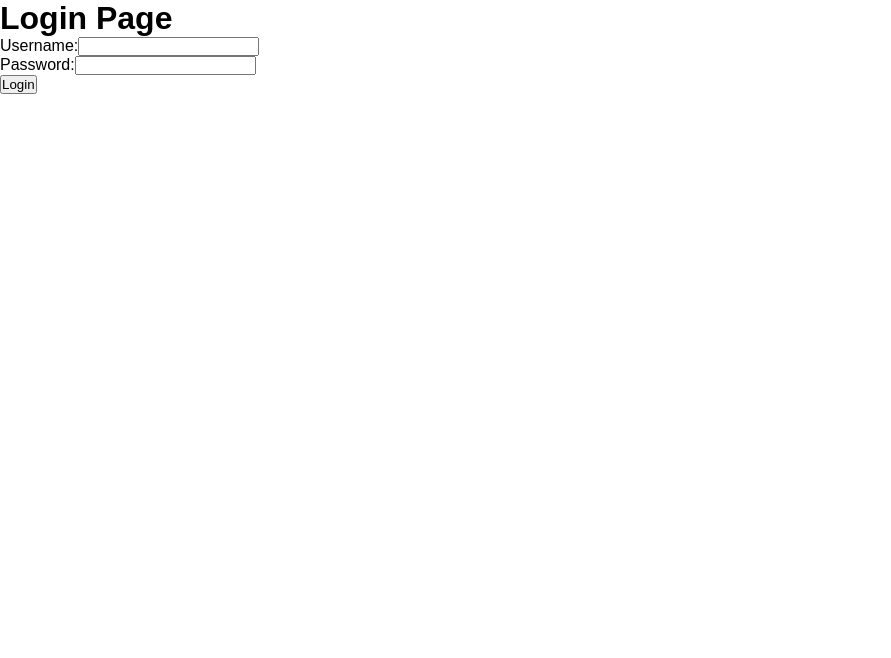
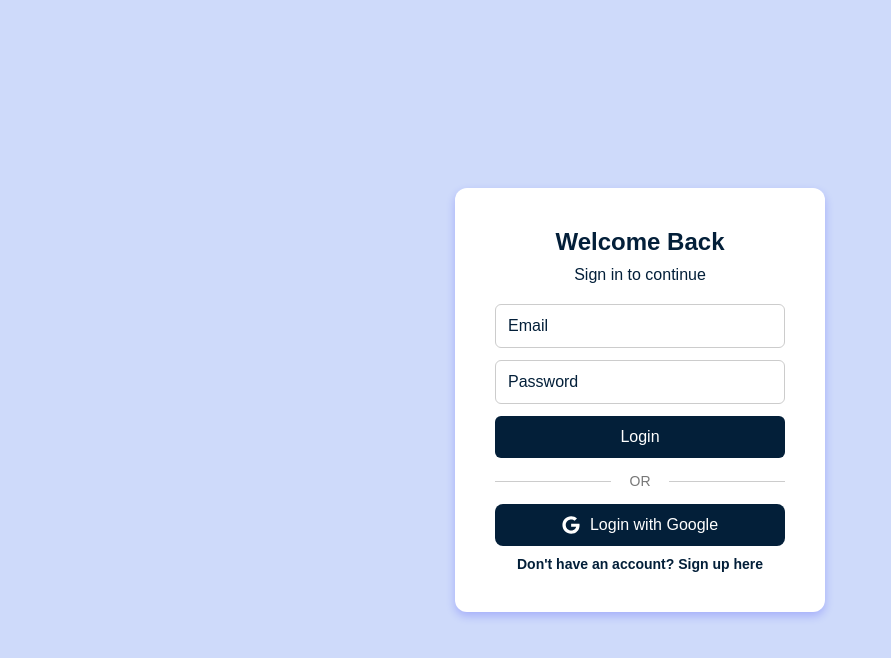
Before and after one commit to Y-elv/QTChallenge_Repo, a React (Vite) app in the folder client/: page /login in a window 1280 px wide. Shown: the top 658 px of the page, without its empty margins (0-891 px from the left). Built offline with nearby package versions, Linux system fonts and the light colour scheme.

Commit message:
feat(frontend):adding login page

```diff
--- a/client/package.json
+++ b/client/package.json
@@ -14,6 +14,7 @@
     "react-dom": "^19.0.0",
     "react-icons": "^5.5.0",
     "react-router-dom": "^6.30.0",
+    "react-toastify": "^11.0.5",
     "styled-components": "^6.1.15"
   },
   "devDependencies": {
@@ -21,6 +22,7 @@
     "@types/react": "^19.0.10",
     "@types/react-dom": "^19.0.4",
     "@types/react-router-dom": "^5.3.3",
+    "@types/react-toastify": "^4.0.2",
     "@types/styled-components": "^5.1.34",
     "@vitejs/plugin-react": "^4.3.4",
     "autoprefixer": "^10.4.20",
--- a/client/src/components/Login.tsx
+++ /dev/null
@@ -1,24 +0,0 @@
-import React from 'react';
-
-const Login: React.FC = () => {
-  return (
-    <div>
-      <h1>Login Page</h1>
-      <form>
-        <label>
-          Username:
-          <input type="text" name="username" />
-        </label>
-        <br />
-        <label>
-          Password:
-          <input type="password" name="password" />
-        </label>
-        <br />
-        <button type="submit">Login</button>
-      </form>
-    </div>
-  );
-}
-
-export default Login;
--- a/client/src/components/Home.tsx
+++ b/client/src/pages/Home.tsx
@@ -3,10 +3,12 @@ import styled from "styled-components";
 import { SlArrowDown, SlArrowUp } from "react-icons/sl";
 import { MdOutlineLanguage } from "react-icons/md";
 import { TiArrowSortedDown } from "react-icons/ti";
-import { FaLink,FaArrowRight } from "react-icons/fa";
-import Footer from "./Footer";
+import { FaLink, FaArrowRight } from "react-icons/fa";
+import Footer from "../components/Footer";
+import { useNavigate } from "react-router-dom";
 
 const Home: React.FC = () => {
+   const navigate = useNavigate();
   const [activeIndex, setActiveIndex] = useState<number | null>(null);
   const [language, setLanguage] = useState<string>("EN");
   const [scrolled, setScrolled] = useState<boolean>(false);
@@ -96,9 +98,16 @@ const Home: React.FC = () => {
               </div>
             </div>
             <div className="btn">
-              <button className="log-in transparent-btn">Log in</button>
+              <button
+                className="log-in transparent-btn"
+                onClick={() => navigate("/login")}
+              >
+                Log in
+              </button>
               <button className="get-quote">Get a Quote</button>
-              <button className="signup">Sign up Free</button>
+              <button className="signup" onClick={() => navigate("/register")}>
+                Sign up Free
+              </button>
             </div>
           </div>
           <div className="middle-content">
@@ -477,7 +486,7 @@ const Wrapper = styled.section<{ scrolled: boolean }>`
     border-radius: 10px;
   }
   .url-input-card label {
-  font-weight:bold;
+    font-weight: bold;
   }
   .icon-btn {
     display: flex;
--- /dev/null
+++ b/client/src/pages/Login.tsx
@@ -0,0 +1,208 @@
+import React, { useState } from "react";
+import { FaGoogle } from "react-icons/fa";
+import { Link, useNavigate } from "react-router-dom";
+import axios from "axios";
+import { toast } from "react-toastify";
+import "react-toastify/dist/ReactToastify.css";
+import BaseUrl from "../utils/config";
+import styled from "styled-components";
+
+
+const Login: React.FC = () => {
+  const [email, setEmail] = useState<string>("");
+  const [password, setPassword] = useState<string>("");
+  const navigate = useNavigate();
+
+  const handleLogin = async (e: React.FormEvent<HTMLFormElement>) => {
+    e.preventDefault();
+    try {
+      const response :any  = await axios.post(`${BaseUrl}/users/login`, {
+        email,
+        password,
+      });
+
+      if (response.status === 200) {
+        const token  = response.data.result.token;
+        localStorage.setItem("token", token);
+
+        const base64Url = token.split(".")[1];
+        const base64 = base64Url.replace(/-/g, "+").replace(/_/g, "/");
+        const decodedPayload = JSON.parse(atob(base64));
+        const role: string = decodedPayload?.role || "";
+
+        toast.success("Login successful! Redirecting...", {
+          position: "top-right",
+        });
+
+        setTimeout(() => {
+          navigate(role === "Hosts" ? "/hosts" : "/");
+        }, 2000);
+      }
+    } catch (error:any) {
+      toast.error(error.response?.data?.message || "Invalid credentials", {
+        position: "top-right",
+      });
+    }
+  };
+
+  return (
+    <LoginContainer>
+      <LoginBox>
+        <Title>Welcome Back</Title>
+        <Subtitle>Sign in to continue</Subtitle>
+        <Form onSubmit={handleLogin}>
+          <Input
+            type="email"
+            placeholder="Email"
+            value={email}
+            onChange={(e) => setEmail(e.target.value)}
+            required
+          />
+          <Input
+            type="password"
+            placeholder="Password"
+            value={password}
+            onChange={(e) => setPassword(e.target.value)}
+            required
+          />
+          <Button type="submit">Login</Button>
+        </Form>
+        <Separator>OR</Separator>
+        <GoogleButton
+          onClick={() => (window.location.href = `${BaseUrl}/auth/google`)}
+        >
+          <GoogleIcon /> Login with Google
+        </GoogleButton>
+        <SignupLink to="/sign-up">
+          Don't have an account? Sign up here
+        </SignupLink>
+      </LoginBox>
+    </LoginContainer>
+  );
+};
+
+const LoginContainer = styled.div`
+  display: flex;
+  justify-content: center;
+  align-items: center;
+  height: 100vh;
+  background-color: #cedafa;
+`;
+
+const LoginBox = styled.div`
+  background-color: white;
+  padding: 40px;
+  border-radius: 12px;
+  box-shadow: 0 4px 10px rgba(0, 0, 255, 0.2);
+  text-align: center;
+  max-width: 370px;
+  width: 100%;
+`;
+
+const Title = styled.h1`
+  font-size: 24px;
+  font-weight: bold;
+  color: #031f39;
+  margin-bottom: 10px;
+`;
+
+const Subtitle = styled.p`
+  font-size: 16px;
+  color: #031f39;
+  margin-bottom: 20px;
+`;
+
+const Form = styled.form`
+  display: flex;
+  flex-direction: column;
+`;
+
+const Input = styled.input`
+  width: 100%;
+  padding: 12px;
+  margin-bottom: 12px;
+  border: 1px solid #ccc;
+  border-radius: 6px;
+  font-size: 16px;
+  outline: none;
+  transition: border 0.3s;
+
+  &::placeholder {
+    color: #031f39;
+    opacity: 1;
+  }
+
+  &:focus {
+    border-color: #031f39;
+  }
+`;
+
+const Button = styled.button`
+  background-color: #031f39;
+  color: white;
+  border: none;
+  padding: 12px;
+  border-radius: 6px;
+  font-size: 16px;
+  cursor: pointer;
+  width: 100%;
+  transition: background 0.3s;
+
+  &:hover {
+    background-color: #cedafa;
+    color: #031f39;
+  }
+`;
+
+const Separator = styled.div`
+  margin: 15px 0;
+  font-size: 14px;
+  color: #777;
+  position: relative;
+
+  &::before,
+  &::after {
+    content: "";
+    position: absolute;
+    top: 50%;
+    width: 40%;
+    height: 1px;
+    background-color: #ccc;
+  }
+
+  &::before {
+    left: 0;
+  }
+
+  &::after {
+    right: 0;
+  }
+`;
+
+const GoogleButton = styled(Button)`
+  display: flex;
+  align-items: center;
+  justify-content: center;
+  border-radius: 8px;
+`;
+
+const GoogleIcon = styled(FaGoogle)`
+  margin-right: 10px;
+  font-size: 18px;
+`;
+
+const SignupLink = styled(Link)`
+  display: block;
+  text-align: center;
+  margin-top: 10px;
+  color: #031f39;
+  font-size: 14px;
+  text-decoration: none;
+  font-weight: bold;
+
+  &:hover {
+    text-decoration: underline;
+  }
+`;
+
+export default Login;
--- /dev/null
+++ b/client/src/utils/config.tsx
@@ -0,0 +1,4 @@
+// src/utils/config.js
+const BaseUrl = "http://localhost:8000/api/v1";
+
+export default BaseUrl;
```
Also changed, not shown: client/src/App.tsx (+7 -7 lines), client/src/pages/NotFound.tsx (renamed from client/src/components/NotFound.tsx), client/src/pages/Register.tsx (renamed from client/src/components/Register.tsx), 1 other file (tests, documents, lock files or other folders).
